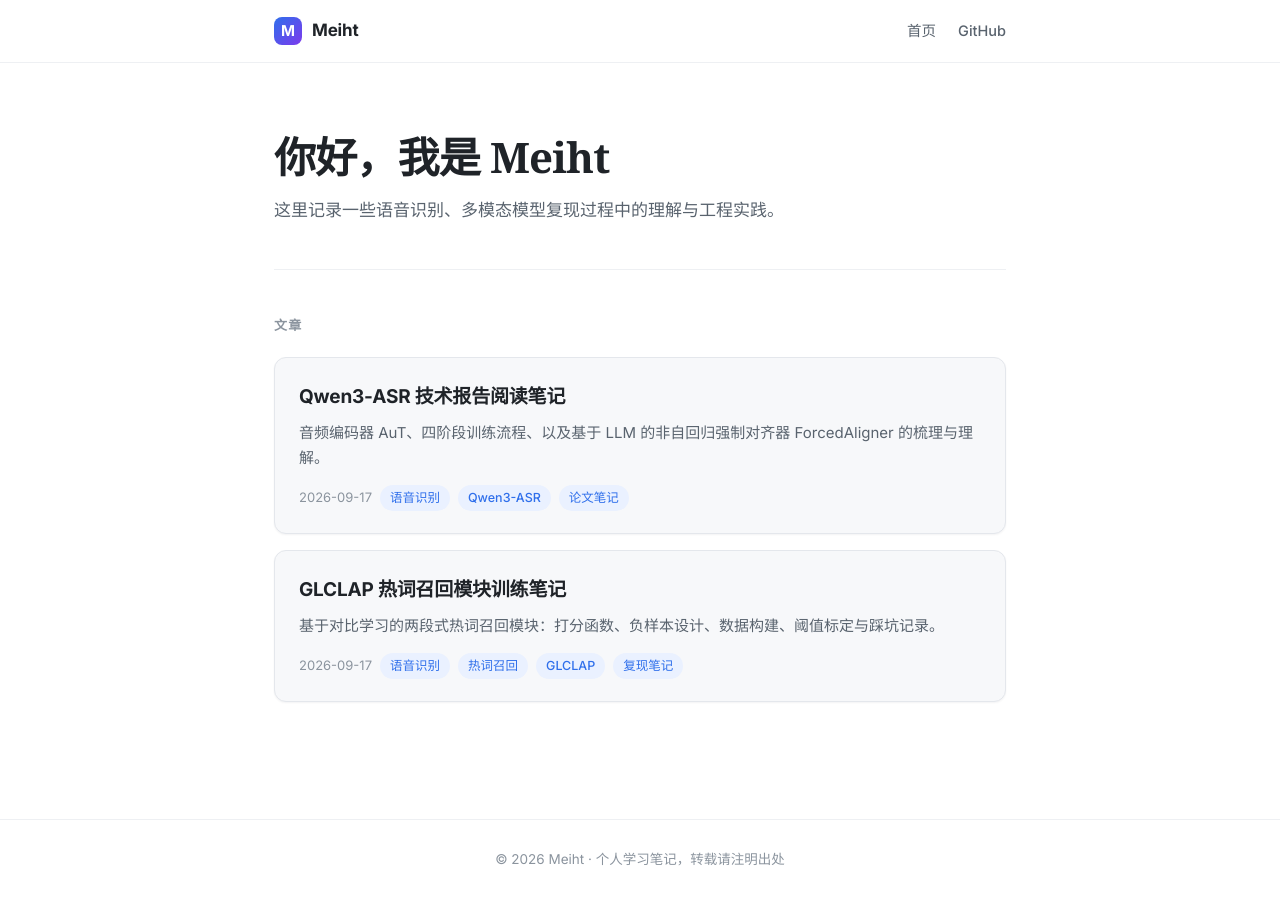
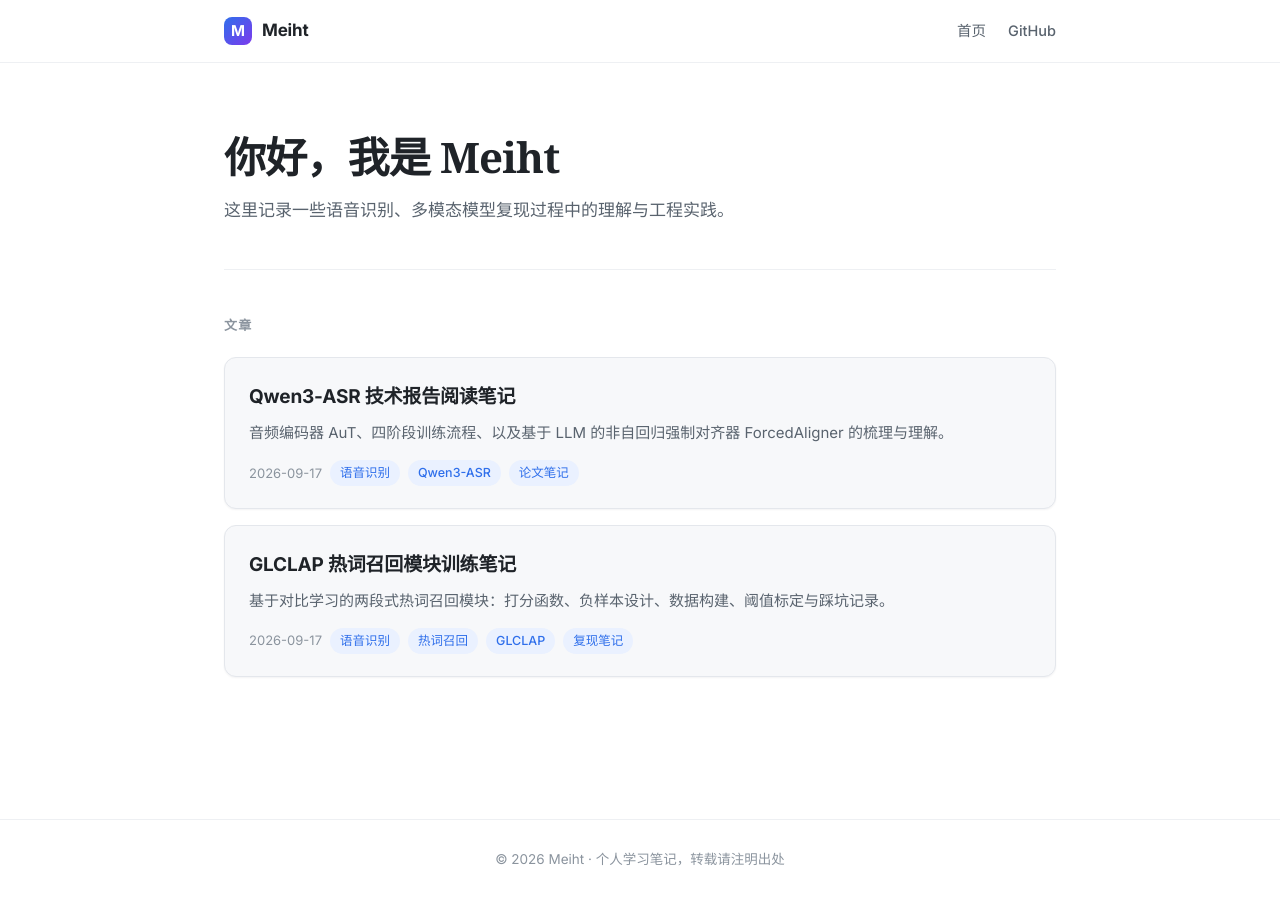
Before and after one commit to Meihongtao/Meihongtao.github.io, a Jekyll site: the page built from index.md, in a window 1280 px wide. Built offline with Jekyll 4.4.1, drawn with Linux system fonts in a browser that asks for light colours.

Commit message:
布局：加宽正文列宽，宽屏下表格/代码块/图表突破正文宽度
- --maxw: 780px -> 880px
- 新增 --maxw-wide(1060px) / --gutter / --breakout
- >=1180px 视口下 .post-content 直接子级的 table/pre/.vad-chart 左右各外扩 114px

```diff
--- a/assets/css/style.css
+++ b/assets/css/style.css
@@ -28,7 +28,12 @@
   --font-mono:  "JetBrains Mono", "SFMono-Regular", Consolas,
                 "Liberation Mono", Menlo, monospace;
 
-  --maxw: 780px;
+  --maxw: 880px;
+  /* 宽屏下表格 / 图表 / 代码块可突破正文宽度，减少两侧留白 */
+  --maxw-wide: 1060px;
+  --gutter: 24px;
+  /* 突破量：宽内容相对正文列每侧向外溢出的距离 */
+  --breakout: calc((var(--maxw-wide) - (var(--maxw) - var(--gutter) * 2)) / 2);
 }
 
 @media (prefers-color-scheme: dark) {
@@ -404,6 +409,19 @@
   box-shadow: var(--shadow);
 }
 
+/* ---------- 宽屏：宽内容突破正文列，减少两侧留白 ---------- */
+
+@media (min-width: 1180px) {
+  .post-content > table,
+  .post-content > pre,
+  .post-content > .vad-chart {
+    /* 正文列内宽 = --maxw - 2*--gutter；每侧向外扩 --breakout，整体仍相对页面居中 */
+    width: calc(100% + var(--breakout) * 2);
+    margin-left: calc(var(--breakout) * -1);
+    margin-right: calc(var(--breakout) * -1);
+  }
+}
+
 /* 文末返回 */
 
 .post-nav {
```
